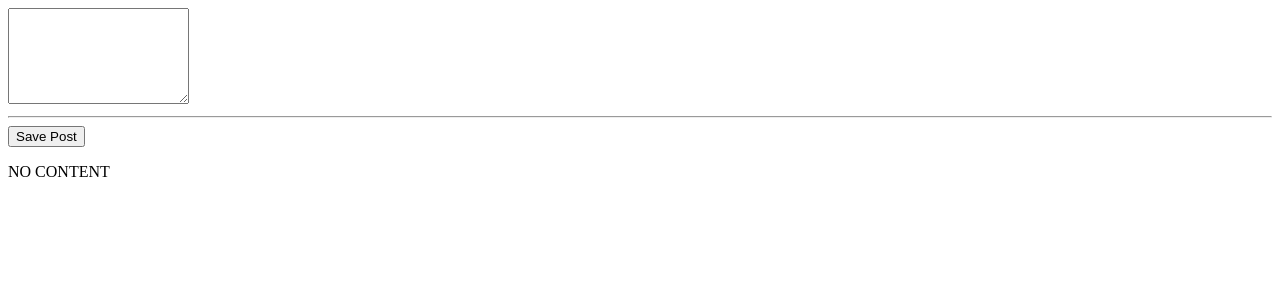
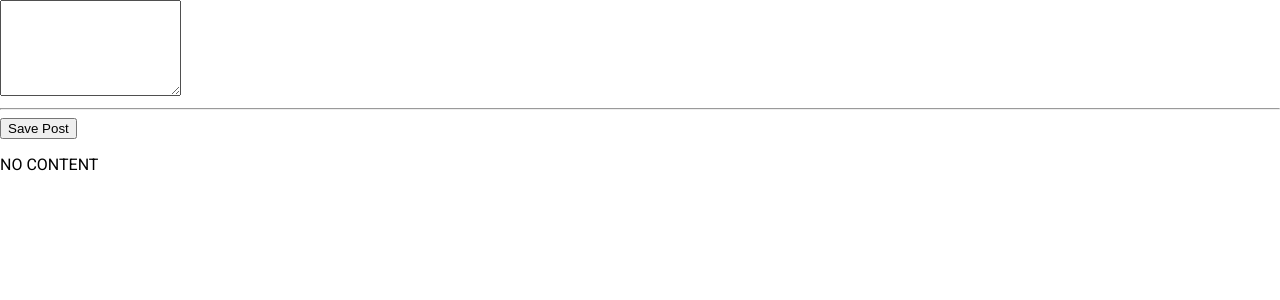
Before and after one commit to Or-Reff/MEAN-Stack-Posts, an Angular app in the folder mean-learning/: page / in a window 1280 px wide. Shown: the top 300 px of the page. Built offline with nearby package versions, Linux system fonts and the light colour scheme.

Commit message:
material installed

```diff
--- a/mean-learning/angular.json
+++ b/mean-learning/angular.json
@@ -28,6 +28,7 @@
               "src/assets"
             ],
             "styles": [
+              "./node_modules/@angular/material/prebuilt-themes/indigo-pink.css",
               "src/styles.scss"
             ],
             "scripts": []
@@ -96,6 +97,7 @@
               "src/assets"
             ],
             "styles": [
+              "./node_modules/@angular/material/prebuilt-themes/indigo-pink.css",
               "src/styles.scss"
             ],
             "scripts": []
--- a/mean-learning/package.json
+++ b/mean-learning/package.json
@@ -11,10 +11,12 @@
   "private": true,
   "dependencies": {
     "@angular/animations": "^14.2.0",
+    "@angular/cdk": "^14.2.5",
     "@angular/common": "^14.2.0",
     "@angular/compiler": "^14.2.0",
     "@angular/core": "^14.2.0",
     "@angular/forms": "^14.2.0",
+    "@angular/material": "^14.2.5",
     "@angular/platform-browser": "^14.2.0",
     "@angular/platform-browser-dynamic": "^14.2.0",
     "@angular/router": "^14.2.0",
--- a/mean-learning/src/app/app.module.ts
+++ b/mean-learning/src/app/app.module.ts
@@ -4,6 +4,7 @@
 import { AppRoutingModule } from './app-routing.module';
 import { AppComponent } from './app.component';
 import { PostCreateComponent } from './posts/post-create/post-create.component';
+import { BrowserAnimationsModule } from '@angular/platform-browser/animations';
 
 @NgModule({
   declarations: [
@@ -13,7 +14,8 @@
   imports: [
     BrowserModule,
     AppRoutingModule,
-    FormsModule
+    FormsModule,
+    BrowserAnimationsModule
   ],
   providers: [],
   bootstrap: [AppComponent]
--- a/mean-learning/src/index.html
+++ b/mean-learning/src/index.html
@@ -6,6 +6,9 @@
   <base href="/">
   <meta name="viewport" content="width=device-width, initial-scale=1">
   <link rel="icon" type="image/x-icon" href="favicon.ico">
+  <link rel="preconnect" href="https://fonts.gstatic.com">
+  <link href="https://fonts.googleapis.com/css2?family=Roboto:wght@300;400;500&display=swap" rel="stylesheet">
+  <link href="https://fonts.googleapis.com/icon?family=Material+Icons" rel="stylesheet">
 </head>
 <body>
   <app-root></app-root>
--- a/mean-learning/src/styles.scss
+++ b/mean-learning/src/styles.scss
@@ -1 +1,4 @@
 /* You can add global styles to this file, and also import other style files */
+
+html, body { height: 100%; }
+body { margin: 0; font-family: Roboto, "Helvetica Neue", sans-serif; }
```
Also changed, not shown: 1 other file (tests, documents, lock files or other folders).
